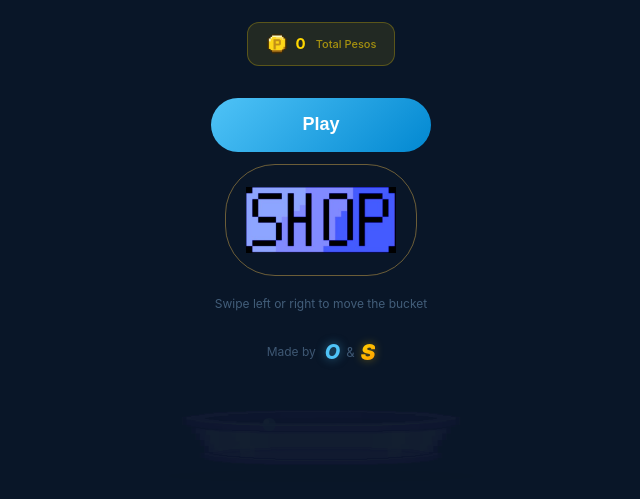
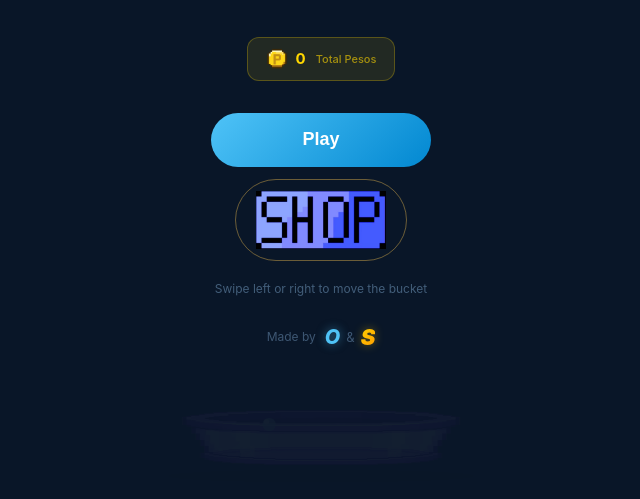
Before and after one commit to chinpatakdamdampro-web/water-bucket-game, a plain HTML site: page index.html in a window 1280 px wide. Shown: the part 301-800 px from the top of the page, without its empty margins (319-959 px from the left). Drawn offline with Linux system fonts and the light colour scheme.

Commit message:
Update index.html

```diff
--- a/index.html
+++ b/index.html
@@ -83,7 +83,7 @@ canvas { display:block; touch-action:none; }
   display:flex; align-items:center; justify-content:center; gap:8px;
   -webkit-user-select:none; user-select:none;
 }
-.btn-shop img { width:150px; height:90px; object-fit:contain; }
+.btn-shop img { width:130px; height:60px; object-fit:contain; }
 .btn-shop.icon-only { font-size: 0; padding: 10px 20px; min-height: 56px; width: auto; }
 .btn-secondary {
   background:transparent;
```
